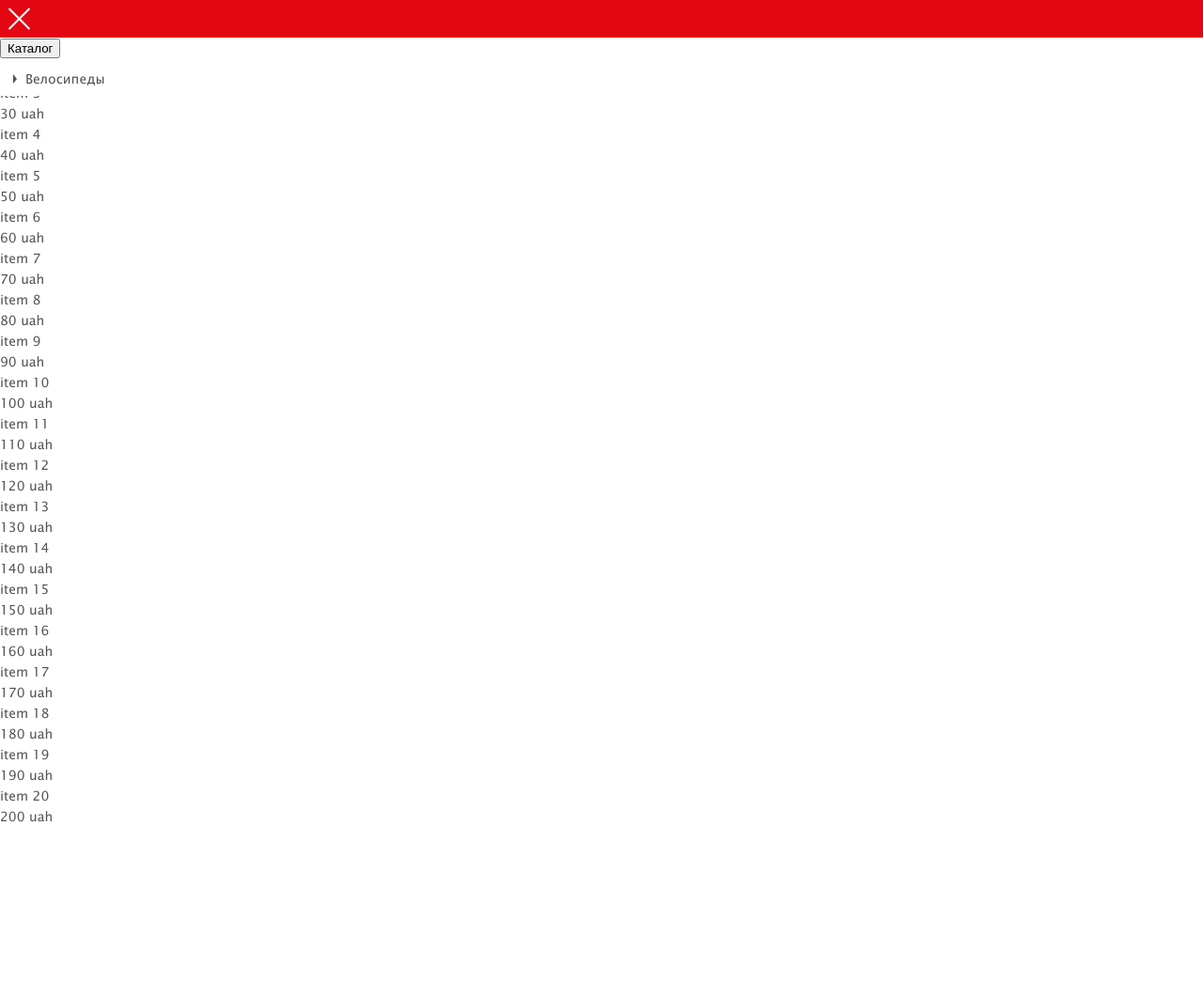
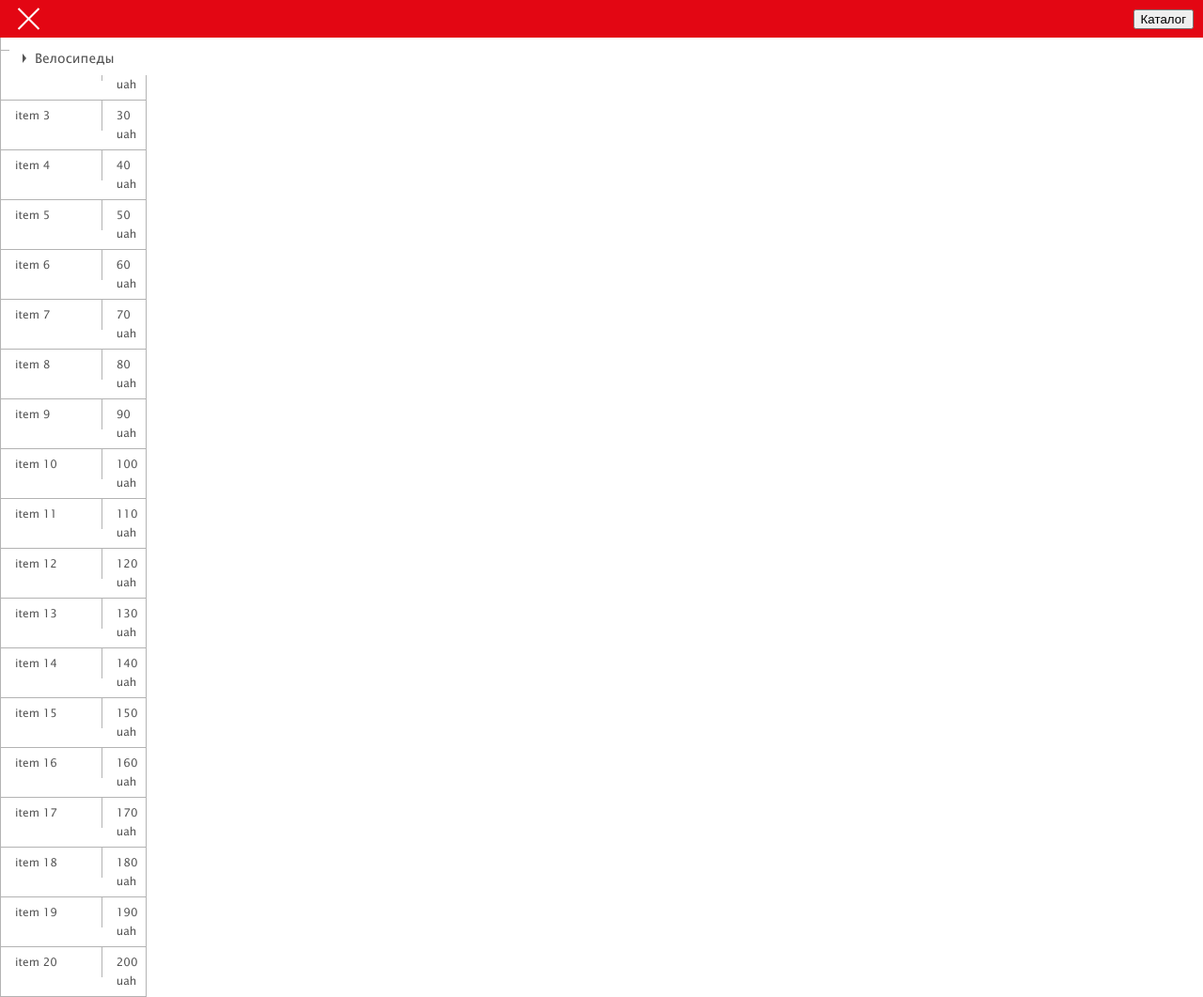
Before and after one commit to KonstantinPererva/veloplaneta-mob-catalog, a website built with webpack: page index.html in a window 1280 px wide. Shown: the whole page at 94% size. Before the commit the page ends 880 px from the top, so only its background shows below. Built offline with nearby package versions, Linux system fonts and the light colour scheme; files whose address does not match are found by name.

Commit message:
верстка моб каталога

```diff
--- a/index.html
+++ b/index.html
@@ -12,19 +12,23 @@
 <body>
     <div class="personal-account">
         <header class="header-mob">
-            <div class="header-mob__panel">
-                <div class="header-mob__button">
+            <div class="header-mob-panel">
+                <div class="header-mob-panel__button">
                     <button type="button" class="button-mob-menu">
                         <span class="button-mob-menu__line"></span>
+
                         <span class="button-mob-menu__line"></span>
+
                         <span class="button-mob-menu__line"></span>
                     </button>
                 </div>
 
-                <div class="header-mob__button">
-                    <button class="button-catalog-menu">
-                        <span class="button-catalog-menu__text">Каталог</span>
-                    </button>
+                <div class="header-mob-panel__block">
+                    <div class="header-mob-panel__button">
+                        <button class="button-catalog-menu">
+                            <span class="button-catalog-menu__text">Каталог</span>
+                        </button>
+                    </div>
                 </div>
             </div>
 
--- a/src/scss/_catalog-menu-wrapper.scss
+++ b/src/scss/_catalog-menu-wrapper.scss
@@ -12,6 +12,7 @@
     top: 100%;
     left: 0;
     width: 320px;
+    transform: translateX(-100%);
   }
 
   &__button {
--- a/src/scss/_personal-account.scss
+++ b/src/scss/_personal-account.scss
@@ -11,7 +11,8 @@
     flex-grow: 1;
 
     @media (max-width: 1023px) {
-      padding: 40px 0 0;
+      padding: 50px 10px 10px;
+      display: block;
     }
   }
 }
--- a/src/scss/catalog-mob/_catalog-mob-card.scss
+++ b/src/scss/catalog-mob/_catalog-mob-card.scss
@@ -1,3 +1,24 @@
 .catalog-mob-card {
+  display: flex;
+  align-items: flex-start;
+  width: 100%;
 
+  &__title {
+    display: block;
+    font-family: $f-l;
+    font-size: 12px;
+    color: $c-text;
+    width: 70%;
+    border-right: 1px solid $c-border;
+    padding: 6px 15px;
+  }
+
+  &__price {
+    display: block;
+    font-family: $f-l;
+    font-size: 12px;
+    color: $c-text;
+    width: 30%;
+    padding: 6px 15px;
+  }
 }
--- a/src/scss/catalog-mob/_catalog-mob-list.scss
+++ b/src/scss/catalog-mob/_catalog-mob-list.scss
@@ -2,4 +2,13 @@
   list-style: none;
   margin: 0;
   padding: 0;
+  border: 1px solid $c-border;
+
+  &__item {
+    border-bottom: 1px solid $c-border;
+
+    &:last-child {
+      border: 0;
+    }
+  }
 }
--- /dev/null
+++ b/src/scss/header-mob/_header-mob-panel.scss
@@ -0,0 +1,5 @@
+.header-mob-panel {
+  display: flex;
+  align-items: center;
+  justify-content: space-between;
+}
--- a/src/scss/header-mob/_header-mob.scss
+++ b/src/scss/header-mob/_header-mob.scss
@@ -5,6 +5,7 @@
   top: 0;
   left: 0;
   width: 100%;
+  padding: 0 10px;
 
   &__menu {
     width: 320px;
--- a/src/scss/style-detail.scss
+++ b/src/scss/style-detail.scss
@@ -33,6 +33,7 @@
 
 @import "./header-mob/header-mob";
 @import "./header-mob/button-mob-menu";
+@import "./header-mob/header-mob-panel";
 
 @import "./catalog-mob/catalog-mob";
 @import "./catalog-mob/catalog-mob-list";
--- a/webpack.config.js
+++ b/webpack.config.js
@@ -13,6 +13,12 @@ var conf = {
         path: path.resolve(__dirname, 'dist'),
         filename: 'js/[name].js',
         publicPath: '../'
+    },
+    devServer: {
+        contentBase: path.resolve(__dirname, ''),
+        port: 9000,
+        compress: true,
+        open: true
     },
     module: {
         rules: [
```
